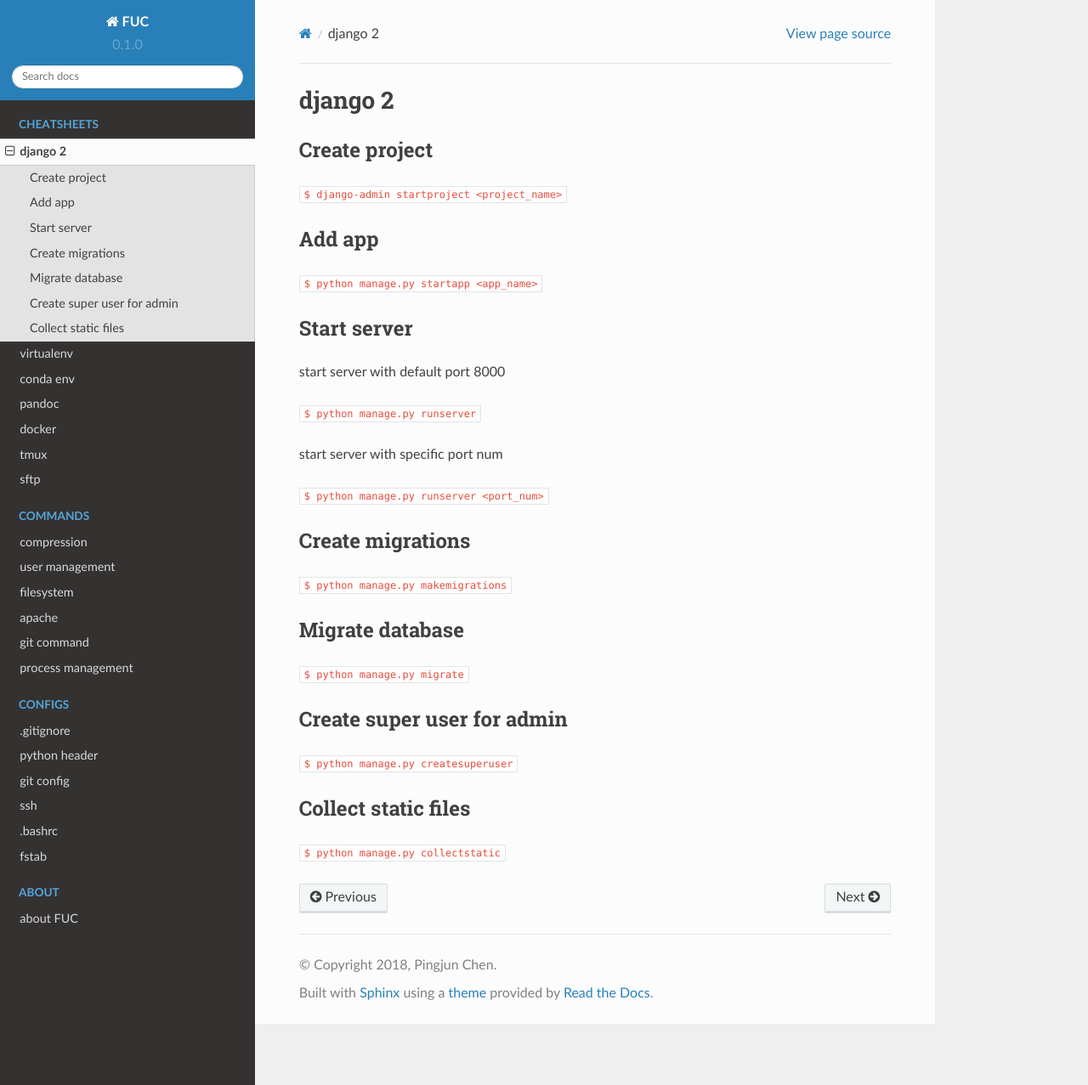
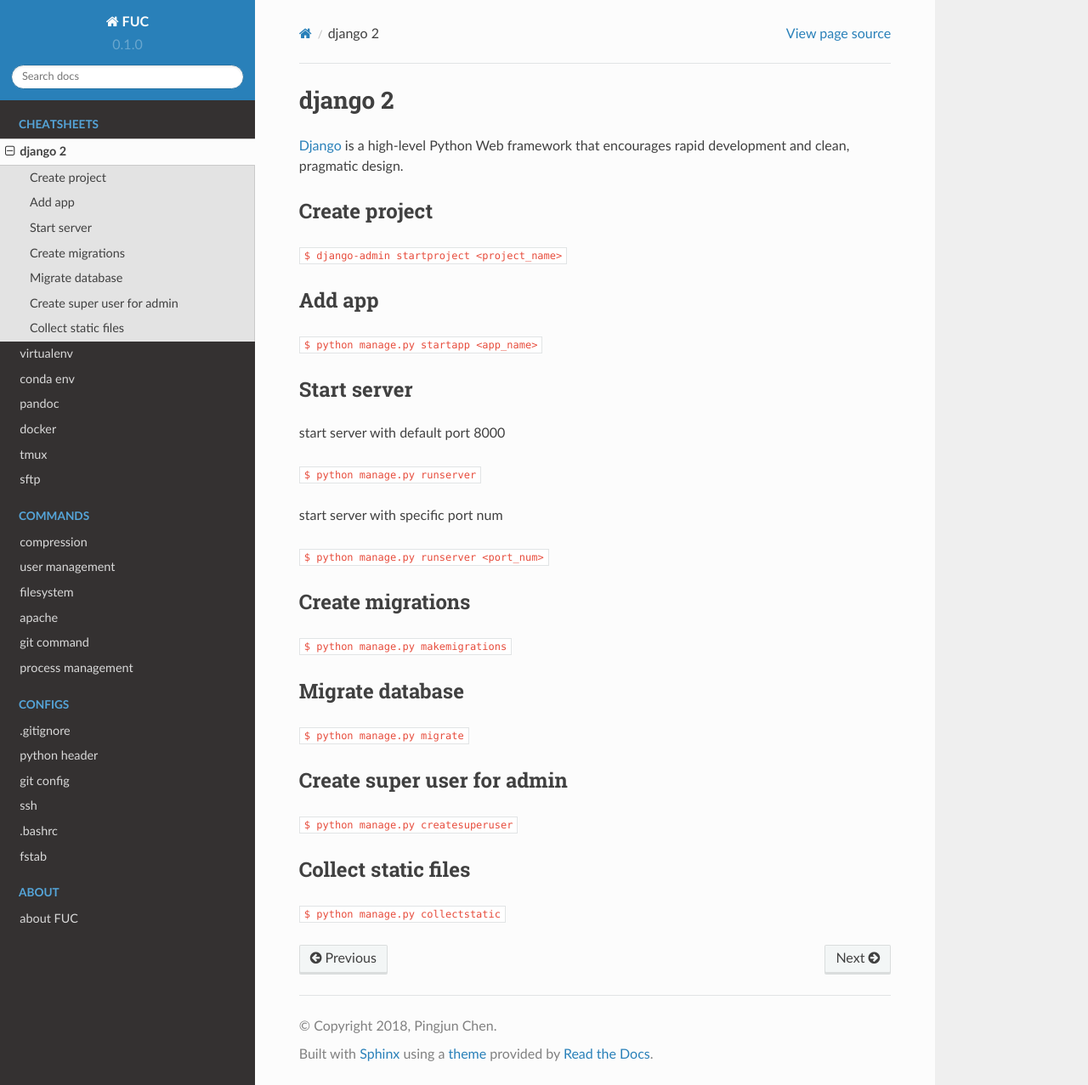
Before and after one commit to PingjunChen/FUC, a Sphinx documentation site: the page built from docs/django2.rst, in a window 1280 px wide and 1277 px high. Shown: the whole window at 85% size. Built offline with Sphinx 7.4.7 and the Read the Docs theme 2.0.0, drawn with Linux system fonts in a browser that asks for light colours.

Commit message:
add description for django

```diff
--- a/docs/django2.rst
+++ b/docs/django2.rst
@@ -1,5 +1,7 @@
 django 2
 ========
+`Django <https://www.djangoproject.com/>`_ is a high-level Python Web framework
+that encourages rapid development and clean, pragmatic design.
 
 Create project
 --------
```
